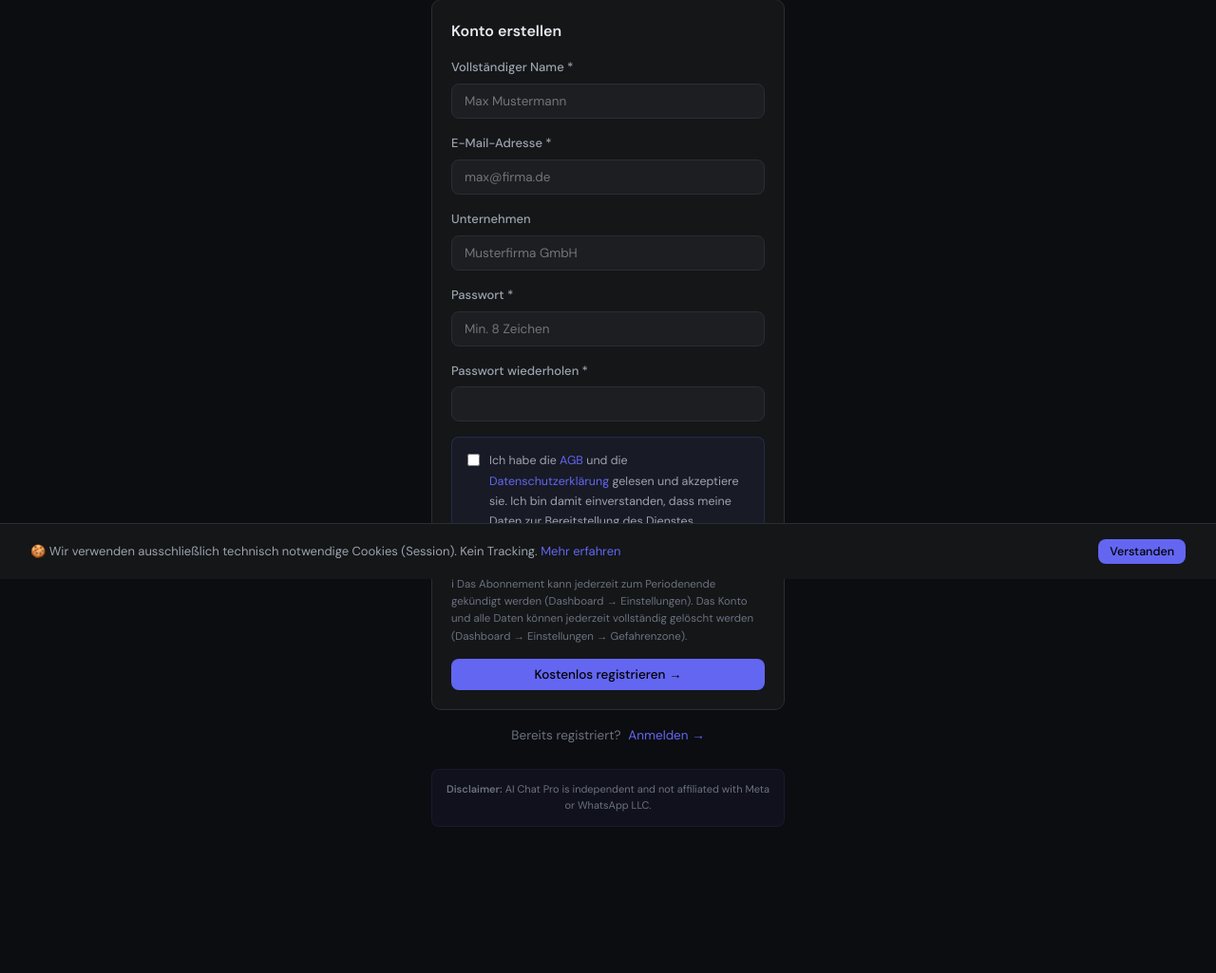
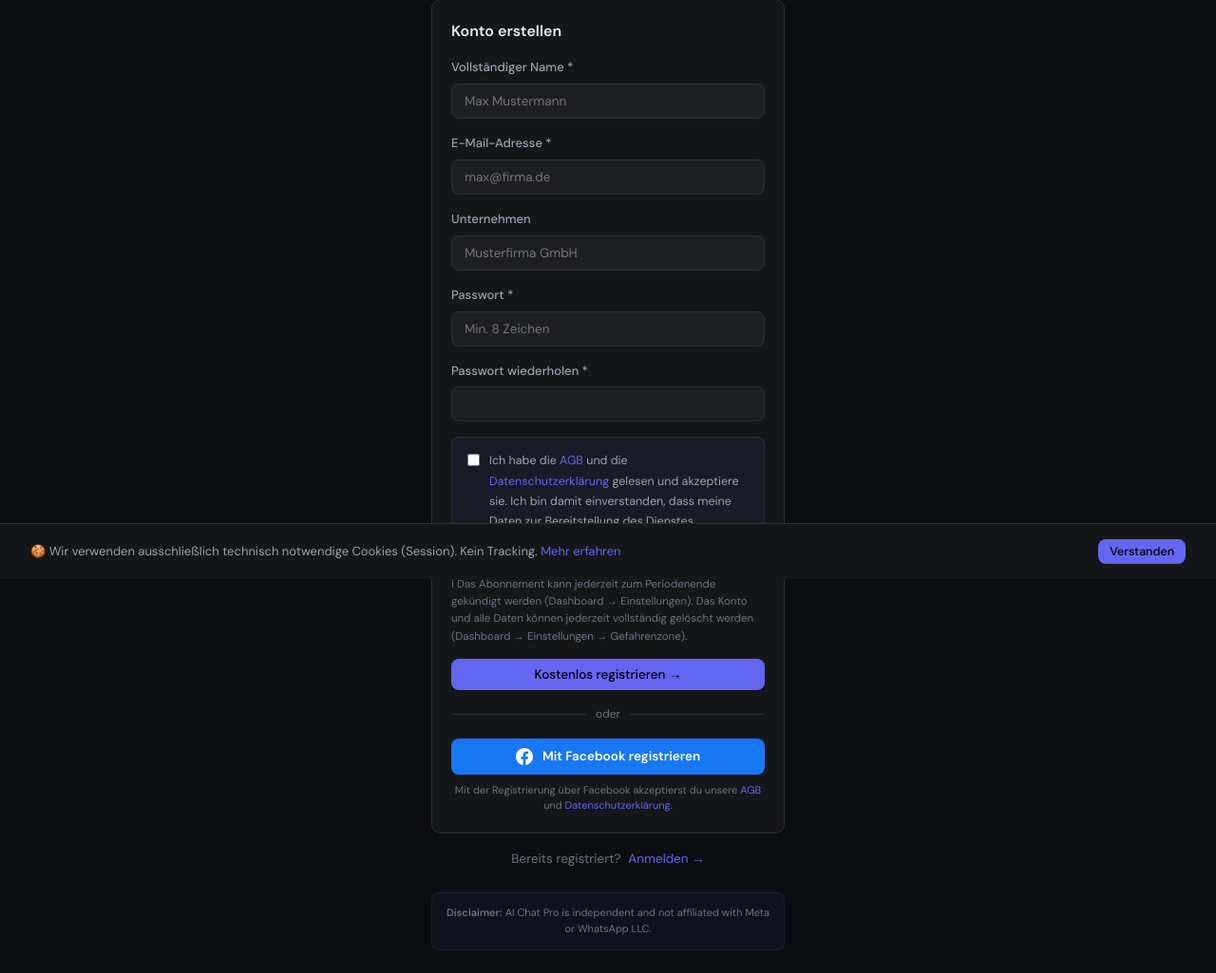
Before and after one commit to pilipandr770/WhatsAppBot, a Flask app: page /auth/register in a window 1280 px wide. Shown: the part 190-1215 px from the top of the page at 95% size. Before the commit the page ends 1061 px from the top, so only its background shows below. Run offline with Flask 3, Linux system fonts and the light colour scheme; some libraries are stand-ins or nearby versions.

Commit message:
Add Login with Facebook (server-side Meta OAuth) + data deletion callback
- /auth/facebook redirects to the Meta OAuth dialog (no JS SDK — our CSP
  blocks third-party scripts and the server flow is simpler/safer)
- /auth/facebook/callback: state check, code exchange, profile fetch;
  links by facebook_id, then by e-mail, else creates a trial account
  (random password; no-email FB accounts are sent to classic signup)
- /auth/facebook/data-deletion: Meta Data Deletion Callback — verifies
  signed_request (HMAC-SHA256), deletes the linked account, returns the
  status URL + confirmation code Meta requires for app review
- Facebook buttons on login/register pages with AGB/Datenschutz note
- users.facebook_id column via additive migration; account deletion
  logic extracted into _delete_user_data() and reused by the callback
- Env: FACEBOOK_APP_ID / FACEBOOK_APP_SECRET (feature is off until set)

Co-Authored-By: Claude Fable 5 <noreply@anthropic.com>

```diff
--- a/app/__init__.py
+++ b/app/__init__.py
@@ -138,5 +138,8 @@ def create_app():
     # NOT the whole billing_bp (cancel/portal are browser forms that need CSRF).
     from app.routes.billing import stripe_webhook
     csrf.exempt(stripe_webhook)
+    # Meta Data Deletion Callback posts a signed_request (HMAC-verified, no session)
+    from app.routes.auth import facebook_data_deletion
+    csrf.exempt(facebook_data_deletion)
 
     return app
--- a/app/models.py
+++ b/app/models.py
@@ -19,6 +19,7 @@ class User(db.Model, UserMixin):
     name = db.Column(db.String(100))
     company = db.Column(db.String(150))
     stripe_customer_id = db.Column(db.String(100))
+    facebook_id = db.Column(db.String(100), index=True)   # Meta OAuth (Login with Facebook)
     is_admin = db.Column(db.Boolean, default=False)
     trial_ends_at = db.Column(db.DateTime)
     created_at = db.Column(db.DateTime, default=datetime.utcnow)
--- a/app/routes/auth.py
+++ b/app/routes/auth.py
@@ -1,14 +1,24 @@
 import os
+import json
+import hmac
+import base64
+import hashlib
+import secrets
+import logging
 import stripe
+import requests
 from datetime import datetime, timedelta
-from urllib.parse import urlparse
-from flask import Blueprint, render_template, redirect, url_for, flash, request
+from urllib.parse import urlparse, urlencode
+from flask import Blueprint, render_template, redirect, url_for, flash, request, session, jsonify
 from flask_login import login_user, logout_user, login_required, current_user
 from werkzeug.exceptions import TooManyRequests
 from app import db, limiter
 from app.models import User, Subscription, TRIAL_DAYS
 
 auth_bp = Blueprint('auth', __name__)
+logger = logging.getLogger(__name__)
+
+FB_API_VERSION = os.environ.get('FACEBOOK_API_VERSION', 'v23.0')
 
 
 @auth_bp.errorhandler(429)
@@ -115,12 +125,9 @@ def logout():
     return redirect(url_for('main.index'))
 
 
-@auth_bp.route('/delete-account', methods=['POST'])
-@login_required
-def delete_account():
-    user = current_user._get_current_object()
-
-    # Cancel Stripe subscription if active
+def _delete_user_data(user):
+    """Full GDPR account deletion: Stripe sub, Evolution instances, DB rows.
+    Reused by the dashboard delete button and the Meta data-deletion callback."""
     if user.subscription and user.subscription.stripe_subscription_id:
         stripe.api_key = os.environ.get('STRIPE_SECRET_KEY')
         try:
@@ -128,7 +135,6 @@ def delete_account():
         except Exception:
             pass
 
-    # Delete Evolution API instances
     from app.services.evolution import evolution_client
     from app.models import WhatsAppInstance
     for inst in WhatsAppInstance.query.filter_by(user_id=user.id).all():
@@ -136,8 +142,6 @@ def delete_account():
             evolution_client.delete_instance(inst.instance_name, inst.api_token)
         except Exception:
             pass
-
-    logout_user()
 
     # Detach rows that would violate FK constraints on user delete:
     # affiliate sales stay for partner accounting (anonymized),
@@ -151,5 +155,188 @@ def delete_account():
 
     db.session.delete(user)
     db.session.commit()
+
+
+@auth_bp.route('/delete-account', methods=['POST'])
+@login_required
+def delete_account():
+    user = current_user._get_current_object()
+    logout_user()
+    _delete_user_data(user)
     flash('Dein Konto wurde gelöscht.', 'info')
     return redirect(url_for('main.index'))
+
+
+# ───────────────────────────────────────────────────────────────────────────────
+# Login with Facebook (Meta OAuth, server-side flow — no JS SDK needed)
+#
+# Meta app setup (developers.facebook.com):
+#   Product "Facebook Login" → Valid OAuth Redirect URIs:
+#     https://whatsappbothelfer.de/auth/facebook/callback
+#   Data Deletion Callback URL:
+#     https://whatsappbothelfer.de/auth/facebook/data-deletion
+# Env: FACEBOOK_APP_ID, FACEBOOK_APP_SECRET
+# ───────────────────────────────────────────────────────────────────────────────
+
+@auth_bp.route('/facebook')
+def facebook_login():
+    app_id = os.environ.get('FACEBOOK_APP_ID', '')
+    if not app_id:
+        flash('Facebook-Login ist derzeit nicht verfügbar.', 'error')
+        return redirect(url_for('auth.login'))
+
+    state = secrets.token_urlsafe(24)
+    session['fb_oauth_state'] = state
+    params = urlencode({
+        'client_id': app_id,
+        'redirect_uri': url_for('auth.facebook_callback', _external=True, _scheme='https'),
+        'state': state,
+        'scope': 'public_profile,email',
+    })
+    return redirect(f'https://www.facebook.com/{FB_API_VERSION}/dialog/oauth?{params}')
+
+
+@auth_bp.route('/facebook/callback')
+@limiter.limit('20 per minute')
+def facebook_callback():
+    if request.args.get('error'):
+        flash('Facebook-Anmeldung abgebrochen.', 'info')
+        return redirect(url_for('auth.login'))
+
+    state = request.args.get('state', '')
+    if not state or state != session.pop('fb_oauth_state', None):
+        flash('Ungültige Anfrage. Bitte versuche es erneut.', 'error')
+        return redirect(url_for('auth.login'))
+
+    code = request.args.get('code', '')
+    if not code:
+        return redirect(url_for('auth.login'))
+
+    try:
+        # Exchange code for access token
+        token_resp = requests.get(
+            f'https://graph.facebook.com/{FB_API_VERSION}/oauth/access_token',
+            params={
+                'client_id': os.environ.get('FACEBOOK_APP_ID', ''),
+                'client_secret': os.environ.get('FACEBOOK_APP_SECRET', ''),
+                'redirect_uri': url_for('auth.facebook_callback', _external=True, _scheme='https'),
+                'code': code,
+            },
+            timeout=15,
+        )
+        token_resp.raise_for_status()
+        access_token = token_resp.json().get('access_token', '')
+
+        # Fetch profile
+        me_resp = requests.get(
+            f'https://graph.facebook.com/{FB_API_VERSION}/me',
+            params={'fields': 'id,name,email', 'access_token': access_token},
+            timeout=15,
+        )
+        me_resp.raise_for_status()
+        profile = me_resp.json()
+    except Exception as e:
+        logger.error(f'Facebook OAuth failed: {e}')
+        flash('Facebook-Anmeldung fehlgeschlagen. Bitte versuche es erneut.', 'error')
+        return redirect(url_for('auth.login'))
+
+    fb_id = str(profile.get('id', ''))
+    fb_name = (profile.get('name') or '').strip()
+    fb_email = (profile.get('email') or '').strip().lower()
+
+    if not fb_id:
+        flash('Facebook-Anmeldung fehlgeschlagen.', 'error')
+        return redirect(url_for('auth.login'))
+
+    # 1) Existing Facebook-linked account
+    user = User.query.filter_by(facebook_id=fb_id).first()
+
+    # 2) Link by e-mail if the user registered classically before
+    if user is None and fb_email:
+        user = User.query.filter_by(email=fb_email).first()
+        if user:
+            user.facebook_id = fb_id
+            db.session.commit()
+
+    # 3) New signup via Facebook
+    if user is None:
+        if not fb_email:
+            # No email permission granted (e.g. phone-registered FB account)
+            flash(
+                'Facebook hat keine E-Mail-Adresse übermittelt. '
+                'Bitte registriere dich mit deiner E-Mail.', 'error'
+            )
+            return redirect(url_for('auth.register'))
+
+        user = User(
+            name=fb_name or fb_email.split('@')[0],
+            email=fb_email,
+            facebook_id=fb_id,
+            trial_ends_at=datetime.utcnow() + timedelta(days=TRIAL_DAYS),
+        )
+        user.set_password(secrets.token_urlsafe(32))   # random — login via Facebook
+        db.session.add(user)
+        db.session.flush()
+        db.session.add(Subscription(user_id=user.id, status='inactive'))
+        db.session.commit()
+        flash(f'Willkommen, {user.name}! Du hast {TRIAL_DAYS} Tage kostenlos.', 'success')
+    else:
+        flash(f'Willkommen zurück, {user.name}!', 'success')
+
+    login_user(user, remember=True)
+    return redirect(url_for('dashboard.index'))
+
+
+def _parse_signed_request(signed_request: str, secret: str):
+    """Verify and decode Meta's signed_request (HMAC-SHA256, base64url)."""
+    try:
+        sig_b64, payload_b64 = signed_request.split('.', 1)
+
+        def b64d(s: str) -> bytes:
+            return base64.urlsafe_b64decode(s + '=' * (-len(s) % 4))
+
+        expected = hmac.new(secret.encode(), payload_b64.encode(), hashlib.sha256).digest()
+        if not hmac.compare_digest(b64d(sig_b64), expected):
+            return None
+        return json.loads(b64d(payload_b64))
+    except Exception:
+        return None
+
+
+@auth_bp.route('/facebook/data-deletion', methods=['POST'])
+def facebook_data_deletion():
+    """Meta Data Deletion Callback: user requested deletion via Facebook settings.
+    Must respond with a status URL + confirmation code (Meta requirement)."""
+    secret = os.environ.get('FACEBOOK_APP_SECRET', '')
+    data = _parse_signed_request(request.form.get('signed_request', ''), secret) if secret else None
+    if not data:
+        return jsonify({'error': 'invalid signed_request'}), 400
+
+    fb_id = str(data.get('user_id', ''))
+    confirmation = f"del_{fb_id}_{int(datetime.utcnow().timestamp())}"
+
+    user = User.query.filter_by(facebook_id=fb_id).first()
+    if user:
+        try:
+            _delete_user_data(user)
+            logger.info(f'Meta data-deletion: user fb={fb_id} deleted')
+        except Exception as e:
+            logger.error(f'Meta data-deletion failed for fb={fb_id}: {e}')
+            return jsonify({'error': 'deletion failed'}), 500
+
+    return jsonify({
+        'url': url_for('auth.facebook_deletion_status', _external=True, _scheme='https', code=confirmation),
+        'confirmation_code': confirmation,
+    })
+
+
+@auth_bp.route('/facebook/deletion-status')
+def facebook_deletion_status():
+    code = request.args.get('code', '')
+    return (
+        f"<html><body style='font-family:sans-serif;padding:40px;'>"
+        f"<h2>Datenlöschung</h2>"
+        f"<p>Deine mit Facebook verknüpften Daten wurden gelöscht.</p>"
+        f"<p>Bestätigungscode: <code>{code[:80]}</code></p>"
+        f"</body></html>"
+    )
--- a/app/templates/auth/register.html
+++ b/app/templates/auth/register.html
@@ -72,6 +72,25 @@
           Kostenlos registrieren →
         </button>
       </form>
+
+      <div style="display:flex;align-items:center;gap:10px;margin:16px 0;">
+        <div style="flex:1;height:1px;background:var(--border);"></div>
+        <span style="font-size:12px;color:var(--text-muted);">oder</span>
+        <div style="flex:1;height:1px;background:var(--border);"></div>
+      </div>
+
+      <a href="{{ url_for('auth.facebook_login') }}" class="btn"
+         style="width:100%;justify-content:center;background:#1877F2;color:#fff;font-weight:600;gap:10px;">
+        <svg width="18" height="18" viewBox="0 0 24 24" fill="#fff" xmlns="http://www.w3.org/2000/svg">
+          <path d="M24 12.073C24 5.405 18.627 0 12 0S0 5.405 0 12.073C0 18.1 4.388 23.094 10.125 24v-8.437H7.078v-3.49h3.047v-2.66c0-3.026 1.792-4.697 4.533-4.697 1.313 0 2.686.236 2.686.236v2.971H15.83c-1.491 0-1.956.931-1.956 1.886v2.264h3.328l-.532 3.49h-2.796V24C19.612 23.094 24 18.1 24 12.073z"/>
+        </svg>
+        Mit Facebook registrieren
+      </a>
+      <div style="margin-top:8px;font-size:11px;color:var(--text-muted);text-align:center;line-height:1.5;">
+        Mit der Registrierung über Facebook akzeptierst du unsere
+        <a href="{{ url_for('main.agb') }}" target="_blank">AGB</a> und
+        <a href="{{ url_for('main.datenschutz') }}" target="_blank">Datenschutzerklärung</a>.
+      </div>
     </div>
 
     <div style="text-align:center;margin-top:16px;font-size:13.5px;color:var(--text-muted);">
--- a/run.py
+++ b/run.py
@@ -39,6 +39,9 @@ with app.app_context():
             "ALTER TABLE affiliate_usages ALTER COLUMN user_id DROP NOT NULL",
             # Semantic RAG: embedding vector per chunk (JSON, NULL = keyword fallback)
             "ALTER TABLE document_chunks ADD COLUMN IF NOT EXISTS embedding TEXT",
+            # Login with Facebook (Meta OAuth)
+            "ALTER TABLE users ADD COLUMN IF NOT EXISTS facebook_id VARCHAR(100)",
+            "CREATE INDEX IF NOT EXISTS ix_users_facebook_id ON users (facebook_id)",
         ]
         with db.engine.connect() as _conn:
             for _sql in _additive_migrations:
```
Also changed, not shown: app/templates/auth/login.html (+14 -0 lines), 1 other file.
